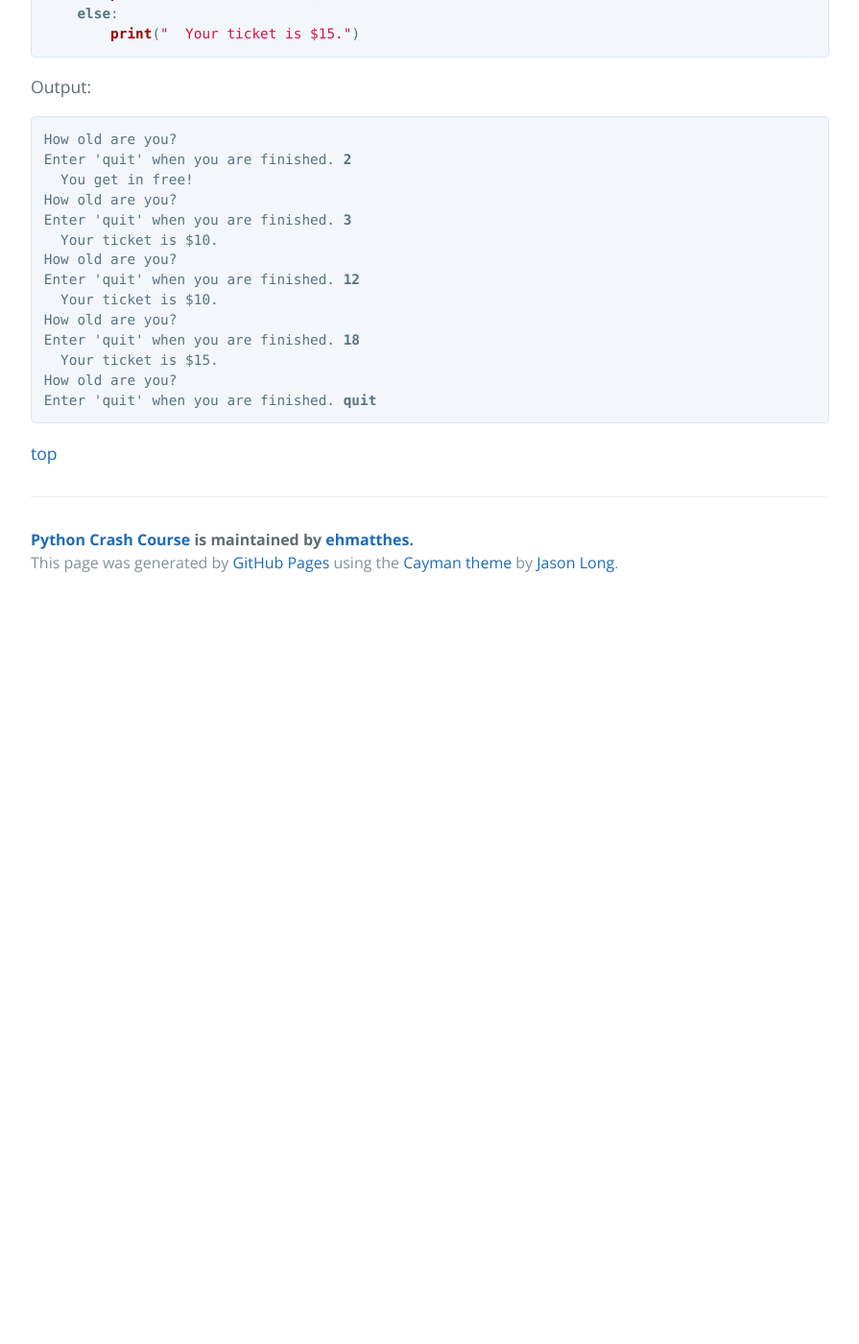
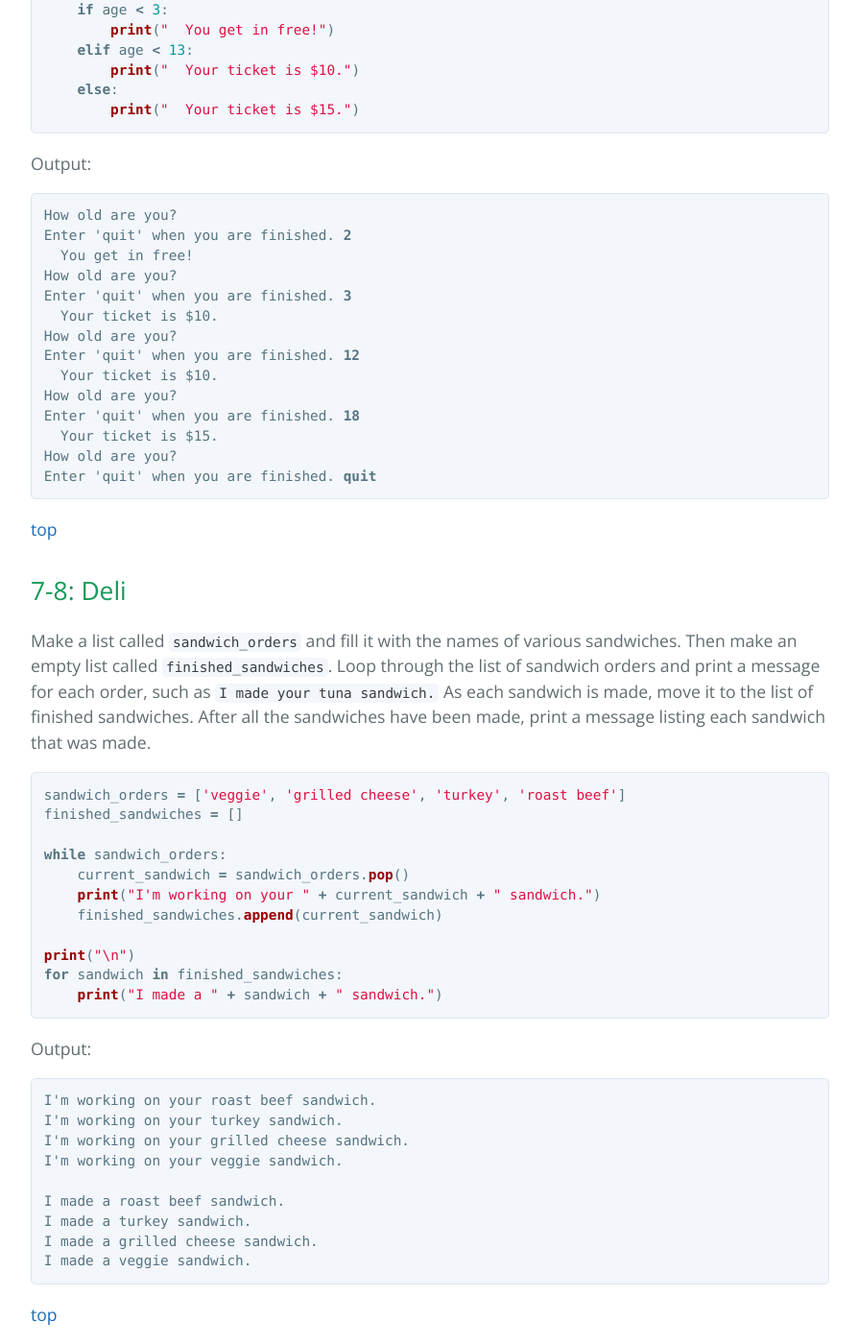
Before and after one commit to ehmatthes/pcc, a Jekyll site: the page built from solutions/chapter_7.md, in a window 1280 px wide and 1400 px high, scrolled down 3528 px. Shown: the whole window at 96% size, without its empty margins (192-1087 px from the left). Built offline with Jekyll 4.4.1, drawn with Linux system fonts in a browser that asks for light colours; before the commit the page ends 4158 px from its top, so only the background shows below that; some of the changed text lies outside the part shown.

Commit message:
Finished 7-8.

````diff
--- a/solutions/chapter_7.md
+++ b/solutions/chapter_7.md
@@ -8,6 +8,9 @@ title: Solutions - Chapter 7
 - [7-3: Multiples of Ten](#multiples-of-ten)
 - [7-4: Pizza Toppings](#pizza-toppings)
 - [7-5: Movie Tickets](#movie-tickets)
+- [7-8: Deli](#deli)
+- [7-9: No Pastrami](#no-pastrami)
+- [7-10: Dream Vacation](#dream-vacation)
 
 Back to [solutions](README.html).
 
@@ -176,3 +179,38 @@ Enter 'quit' when you are finished. <b>quit</b>
 </pre>
 
 [top](#)
+
+7-8: Deli
+---
+
+Make a list called `sandwich_orders` and fill it with the names of various sandwiches. Then make an empty list called `finished_sandwiches`. Loop through the list of sandwich orders and print a message for each order, such as `I made your tuna sandwich.` As each sandwich is made, move it to the list of finished sandwiches. After all the sandwiches have been made, print a message listing each sandwich that was made.
+
+```python
+sandwich_orders = ['veggie', 'grilled cheese', 'turkey', 'roast beef']
+finished_sandwiches = []
+
+while sandwich_orders:
+    current_sandwich = sandwich_orders.pop()
+    print("I'm working on your " + current_sandwich + " sandwich.")
+    finished_sandwiches.append(current_sandwich)
+
+print("\n")
+for sandwich in finished_sandwiches:
+    print("I made a " + sandwich + " sandwich.")
+```
+
+Output:
+
+```
+I'm working on your roast beef sandwich.
+I'm working on your turkey sandwich.
+I'm working on your grilled cheese sandwich.
+I'm working on your veggie sandwich.
+
+I made a roast beef sandwich.
+I made a turkey sandwich.
+I made a grilled cheese sandwich.
+I made a veggie sandwich.
+```
+
+[top](#)
````
